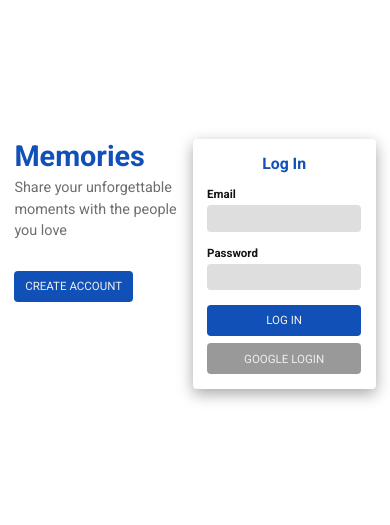
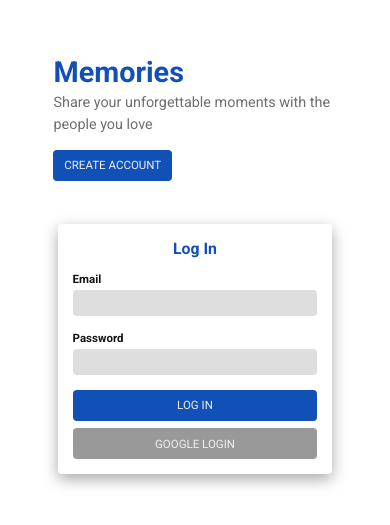
Before and after one commit to Ayon95/fullstack-memories-app, a React (Create React App) app in the folder client/: page / in a window 390 px wide. Shown: the part 147-672 px from the top of the page. Built offline with nearby package versions, Linux system fonts and the light colour scheme.

Commit message:
Added styles to make the Welcome page responsive

```diff
--- a/client/src/pages/Welcome.tsx
+++ b/client/src/pages/Welcome.tsx
@@ -61,6 +61,11 @@ const WelcomeContent = styled.main`
 	max-width: 90rem;
 	display: flex;
 	justify-content: space-between;
+
+	@media only screen and (max-width: ${stylesConfig.bpMedium}) {
+		flex-direction: column;
+		align-items: center;
+	}
 `;
 const BrandIntro = styled.div`
 	h1 {
@@ -73,5 +78,13 @@ const BrandIntro = styled.div`
 		font-size: 2rem;
 		color: ${stylesConfig.colorGrey3};
 		margin-bottom: 4rem;
+
+		@media only screen and (max-width: ${stylesConfig.bpMedium}) {
+			margin-bottom: 2rem;
+		}
+	}
+
+	@media only screen and (max-width: ${stylesConfig.bpMedium}) {
+		margin-bottom: 6rem;
 	}
 `;
```
